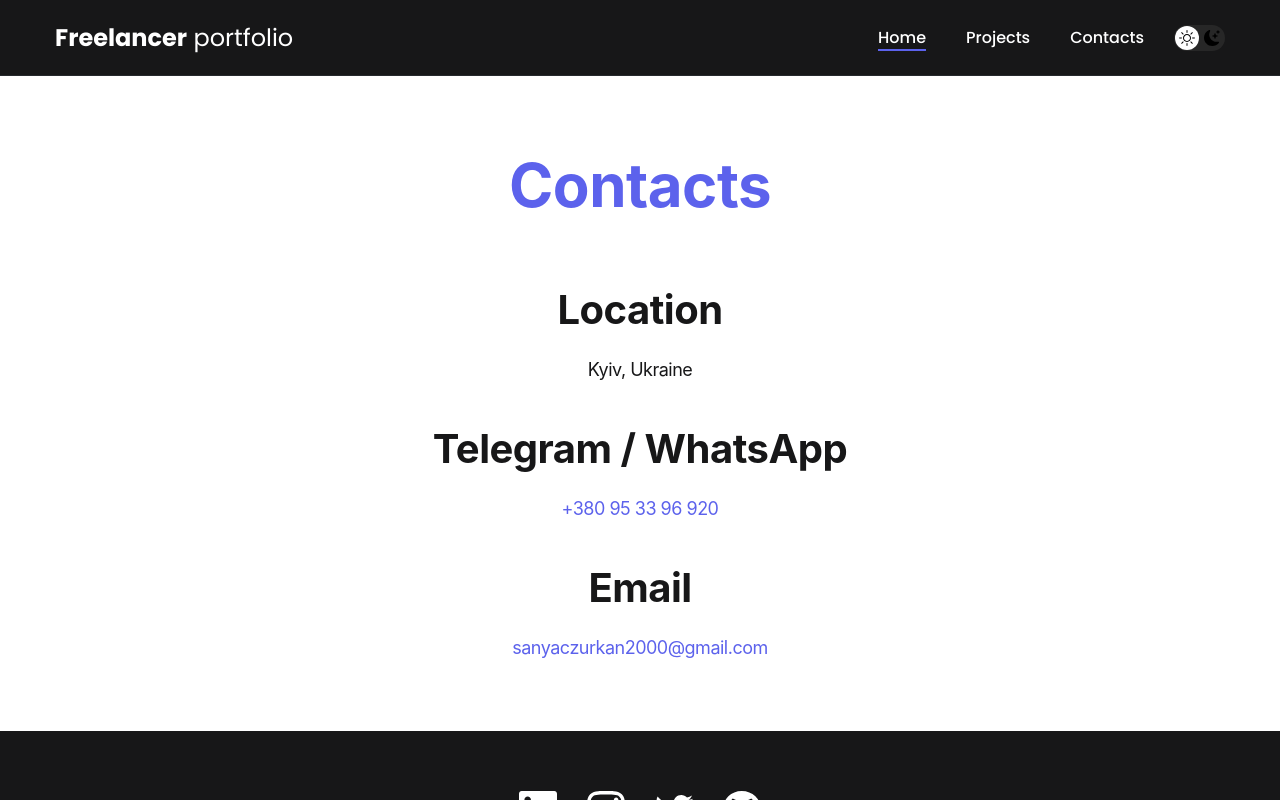
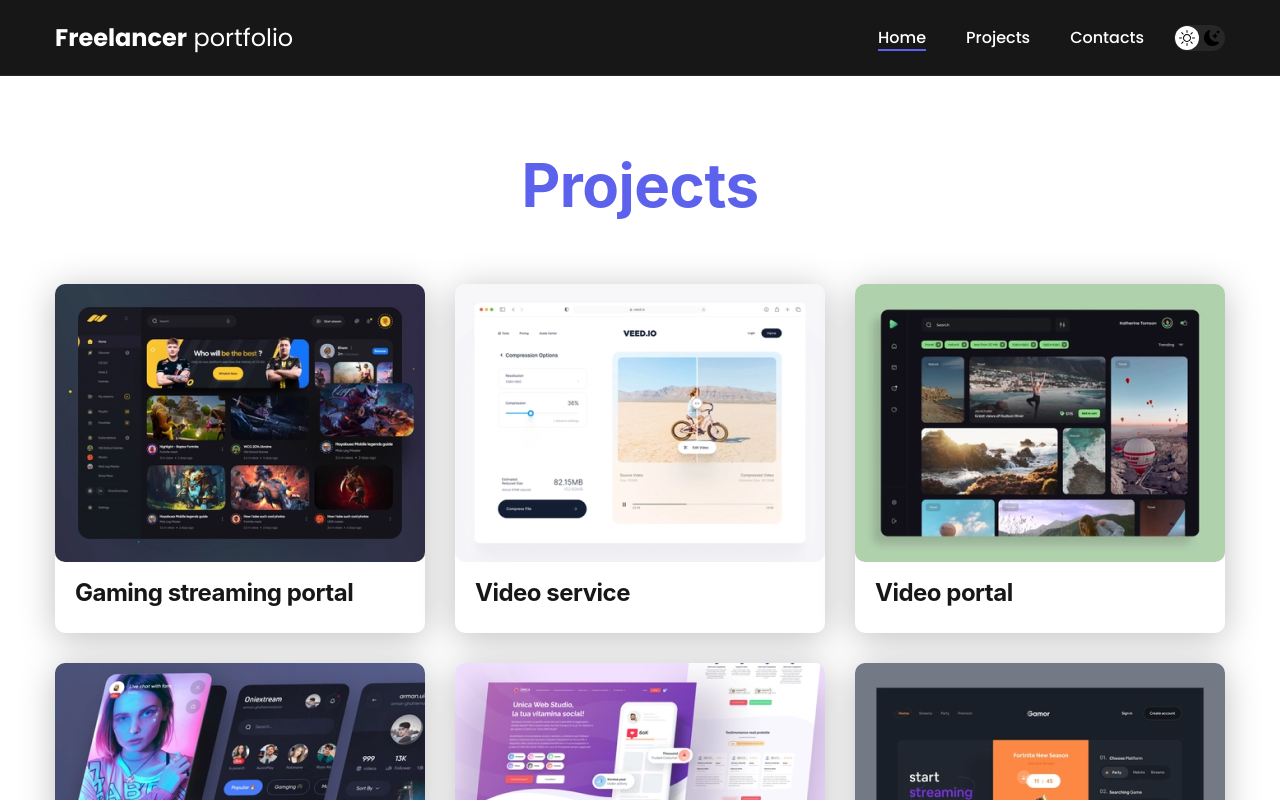
Before and after one commit to OleksandrTsurkan/portfolio-site, a React (Create React App) app: page / in a window 1280 px wide. Shown: the top 800 px of the page. Built offline with nearby package versions, Linux system fonts and the light colour scheme.

Commit message:
pages and components adding

```diff
--- a/public/index.html
+++ b/public/index.html
@@ -9,7 +9,6 @@
       name="description"
       content="Web site created using create-react-app"
     />
-    <link rel="apple-touch-icon" href="%PUBLIC_URL%/logo192.png" />
 
     <link rel="manifest" href="%PUBLIC_URL%/manifest.json" />
 
--- a/src/App.jsx
+++ b/src/App.jsx
@@ -2,16 +2,16 @@
 import Navbar from './components/navbar/Navbar';
 import Footer from './components/footer/Footer';
 // import Home from 'pages/Home';
-// import Projects from 'pages/Projects';
-import Contacts from 'pages/Contacts';
+import Projects from 'pages/Projects';
+// import Contacts from 'pages/Contacts';
 
 function App() {
   return (
     <div className="App">
       <Navbar />
       {/* <Home /> */}
-      {/* <Projects/> */}
-      <Contacts />
+      <Projects/>
+      {/* <Contacts /> */}
       <Footer />
     </div>
   );
--- /dev/null
+++ b/src/components/project/Project.js
@@ -0,0 +1,15 @@
+import React from 'react';
+import './style.css';
+
+const Project = ({ title, img }) => {
+  return (
+    <li className="project">
+      <a href="./project-page.html">
+        <img src={img} alt={title} className="project__img" />
+        <h3 className="project__title">{title}</h3>
+      </a>
+    </li>
+  );
+};
+
+export default Project;
--- /dev/null
+++ b/src/components/project/style.css
@@ -0,0 +1,18 @@
+.project {
+    max-width: 370px;
+    background-color: var(--project-card-bg);
+    box-shadow: var(--box-shadow);
+    border-radius: 10px;
+}
+
+.project__img {
+    border-radius: 10px;
+}
+
+.project__title {
+    padding: 15px 20px 25px;
+    font-weight: 700;
+    font-size: 24px;
+    line-height: 1.3;
+    color: var(--project-card-text);
+}
--- /dev/null
+++ b/src/helpers/projectsList.js
@@ -0,0 +1,67 @@
+import project01 from "./../img/projects/01.jpg";
+import project01Big from "./../img/projects/01-big.jpg";
+
+import project02 from "./../img/projects/02.jpg";
+import project02Big from "./../img/projects/02-big.jpg";
+
+import project03 from "./../img/projects/03.jpg";
+import project03Big from "./../img/projects/03-big.jpg";
+
+import project04 from "./../img/projects/04.jpg";
+import project04Big from "./../img/projects/04-big.jpg";
+
+import project05 from "./../img/projects/05.jpg";
+import project05Big from "./../img/projects/05-big.jpg";
+
+import project06 from "./../img/projects/06.jpg";
+import project06Big from "./../img/projects/06-big.jpg";
+
+const projects = [
+  {
+    id: 0,
+    title: 'Gaming streaming portal',
+    skills: 'React, Node.js, MongoDB',
+    img: project01,
+    imgBig: project01Big,
+    gitHubLink: 'https://github.com',
+  },
+  {
+    id: 1,
+    title: 'Video service',
+    img: project02,
+    imgBig: project02Big,
+    skills: 'React, PHP, MySql',
+    gitHubLink: 'https://github.com',
+  },
+  {
+    id: 2,
+    title: 'Video portal',
+    img: project03,
+    imgBig: project03Big,
+    skills: 'Vue JS, Node.js, MongoDB',
+    gitHubLink: 'https://github.com',
+  },
+  {
+    id: 3,
+    title: 'Dating app',
+    img: project04,
+    imgBig: project04Big,
+    skills: 'React Native',
+  },
+  {
+    id: 4,
+    title: 'Landing',
+    img: project05,
+    imgBig: project05Big,
+    skills: 'HTML, SCSS, JS',
+  },
+  {
+    id: 5,
+    title: 'Gaming community',
+    img: project06,
+    imgBig: project06Big,
+    skills: 'React, PHP, MySql',
+  },
+];
+
+export {projects}
--- a/src/pages/Projects.js
+++ b/src/pages/Projects.js
@@ -1,10 +1,7 @@
 import React from 'react';
-import project01 from './../img/projects/01-big.jpg';
-import project02 from './../img/projects/02-big.jpg';
-import project03 from './../img/projects/03-big.jpg';
-import project04 from './../img/projects/04-big.jpg';
-import project05 from './../img/projects/05-big.jpg';
-import project06 from './../img/projects/06-big.jpg';
+import Project from 'components/project/Project';
+
+import { projects } from 'helpers/projectsList';
 
 const Projects = () => {
   return (
@@ -12,37 +9,11 @@
       <div className="container">
         <h2 className="title-1">Projects</h2>
         <ul className="projects">
-          <li className="project">
-            <a href="./project-page.html">
-              <img src={project01} alt="Project img" className="project__img" />
-              <h3 className="project__title">Gaming streaming portal</h3>
-            </a>
-          </li>
-          <li className="project">
-            <a href="./project-page.html">
-              <img src={project02} alt="Project img" className="project__img" />
-              <h3 className="project__title">Video service</h3>
-            </a>
-          </li>
-          <li className="project">
-            <a href="./project-page.html">
-              <img src={project03} alt="Project img" className="project__img" />
-              <h3 className="project__title">Video portal</h3>
-            </a>
-          </li>
-
-          <li className="project">
-            <img src={project04} alt="Project img" className="project__img" />
-            <h3 className="project__title">Dating app</h3>
-          </li>
-          <li className="project">
-            <img src={project05} alt="Project img" className="project__img" />
-            <h3 className="project__title">Landing</h3>
-          </li>
-          <li className="project">
-            <img src={project06} alt="Project img" className="project__img" />
-            <h3 className="project__title">Gaming community</h3>
-          </li>
+          {projects.map((project, index) => {
+            return (
+              <Project key={index} title={project.title} img={project.img} />
+            );
+          })}
         </ul>
       </div>
     </main>
--- a/src/styles/main.css
+++ b/src/styles/main.css
@@ -47,10 +47,7 @@
 
 html,
 body {
-	display: flex;
-	flex-direction: column;
 	min-height: 100vh;
-
 	font-family: 'DM Sans', sans-serif;
 	letter-spacing: -0.5px;
 
@@ -59,6 +56,15 @@
 	color: var(--text-color);
 }
 
+#root {
+	min-height: 100vh;
+}
+
+.App {
+	min-height: 100vh;
+	display: flex;
+	flex-direction: column;
+}
 /* General */
 
 .container {
@@ -204,24 +210,6 @@
 	row-gap: 30px;
 }
 
-.project {
-	max-width: 370px;
-	background-color: var(--project-card-bg);
-	box-shadow: var(--box-shadow);
-	border-radius: 10px;
-}
-
-.project__img {
-	border-radius: 10px;
-}
-
-.project__title {
-	padding: 15px 20px 25px;
-	font-weight: 700;
-	font-size: 24px;
-	line-height: 1.3;
-	color: var(--project-card-text);
-}
 
 /* Project details */
 
```
